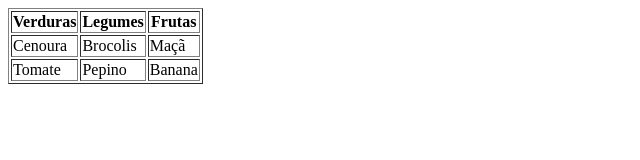
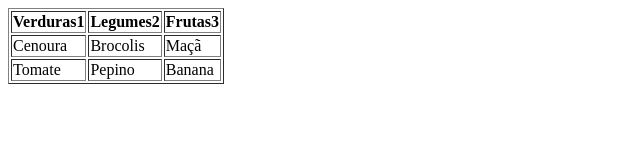
Before and after one commit to CaiqueBrito98/Aula6-table-tr-th-td, a plain HTML site: page index.html in a window 1280 px wide. Shown: the whole page, without its empty margins (0-640 px from the left). Drawn offline with Linux system fonts and the light colour scheme.

Commit message:
incluindo informações

```diff
--- a/index.html
+++ b/index.html
@@ -7,21 +7,30 @@
 </head>
 <body>
     <table border>
-        <tr>
-            <th>Verduras</th>
-            <th>Legumes</th>
-            <th>Frutas</th>
-        </tr>
-        <tr>
+        <tr><!--inico da linha do cabeçalho-->
+
+            <th>Verduras1</th>
+            <th>Legumes2</th>
+            <th>Frutas3</th>
+
+        </tr><!--final da linha do cabeçalho-->
+
+        <tr><!--inicio da primeira linha-->
+
             <td>Cenoura</td>
             <td>Brocolis</td>
             <td>Maçã</td>
-        </tr>
-        <tr>
+
+        </tr><!--final da primeira linha-->
+
+        <tr><!--inicio da segunda linha-->
+
             <td>Tomate</td>
             <td>Pepino</td>
             <td>Banana</td>
-        </tr>
+
+        </tr><!--final da segunda linha-->
+
     </table>
 </body>
 </html>
```
